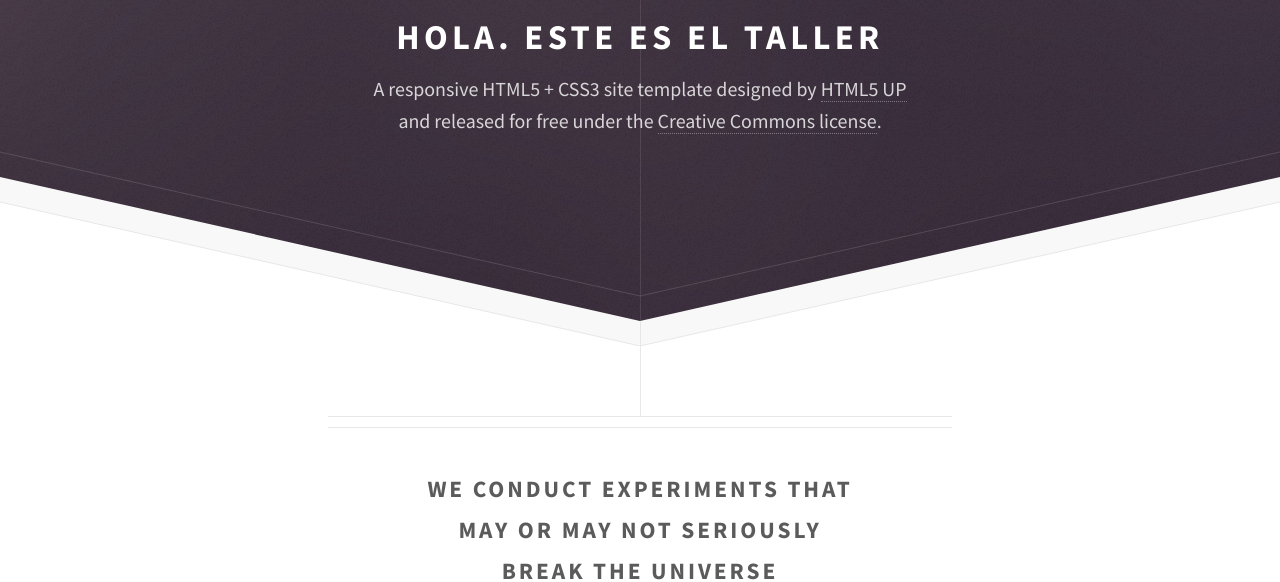
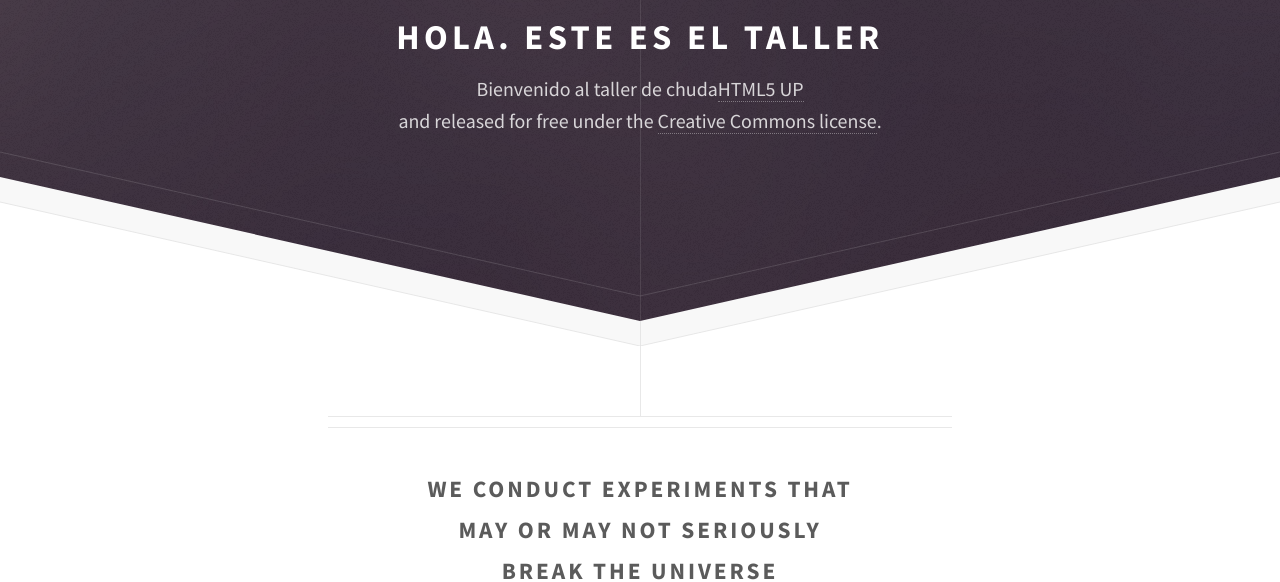
Before and after one commit to mariaypz/taller_git, a plain HTML site: page index.html in a window 1280 px wide. Shown: the part 218-800 px from the top of the page. Drawn offline with Linux system fonts and the light colour scheme.

Commit message:
cambie palabras de inicio

```diff
--- a/index.html
+++ b/index.html
@@ -27,7 +27,7 @@
 			<div id="header">
 				<span class="logo icon fa-paper-plane-o"></span>
 				<h1>Hola. Este es el Taller</h1>
-				<p>A responsive HTML5 + CSS3 site template designed by <a href="http://html5up.net">HTML5 UP</a>
+				<p>Bienvenido al taller de chuda<a href="http://html5up.net">HTML5 UP</a>
 				<br />
 				and released for free under the <a href="http://html5up.net/license">Creative Commons license</a>.</p>
 			</div>
```
